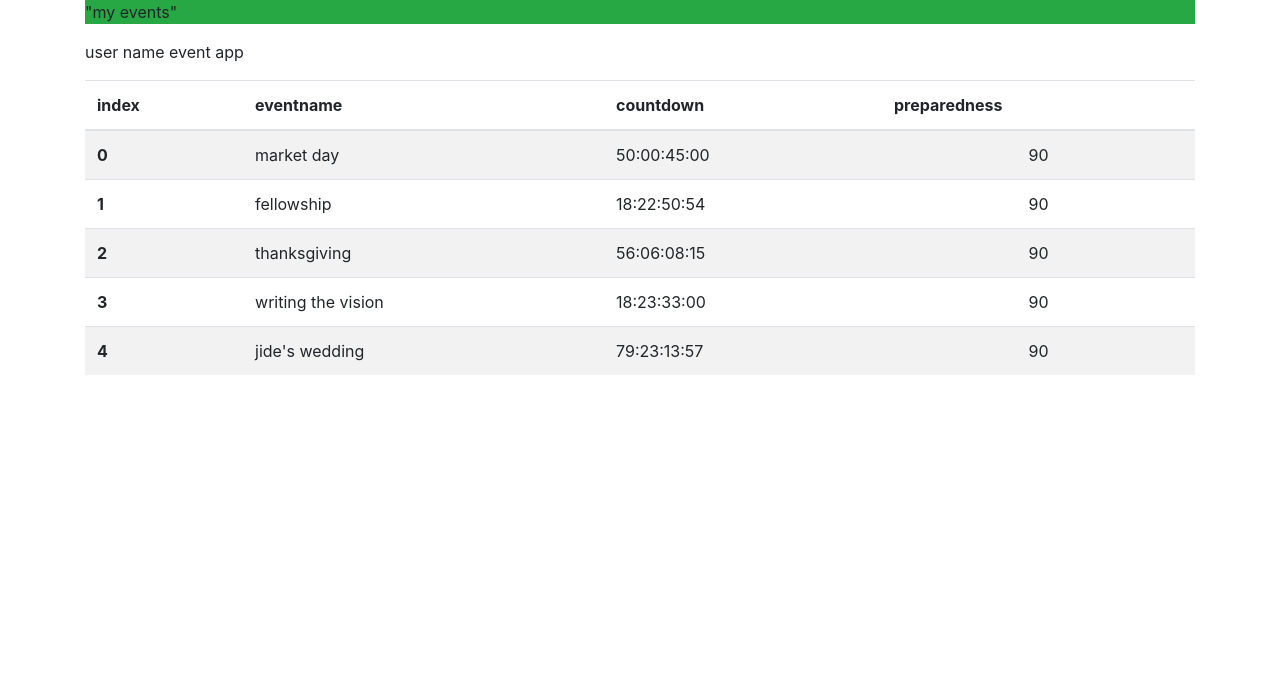
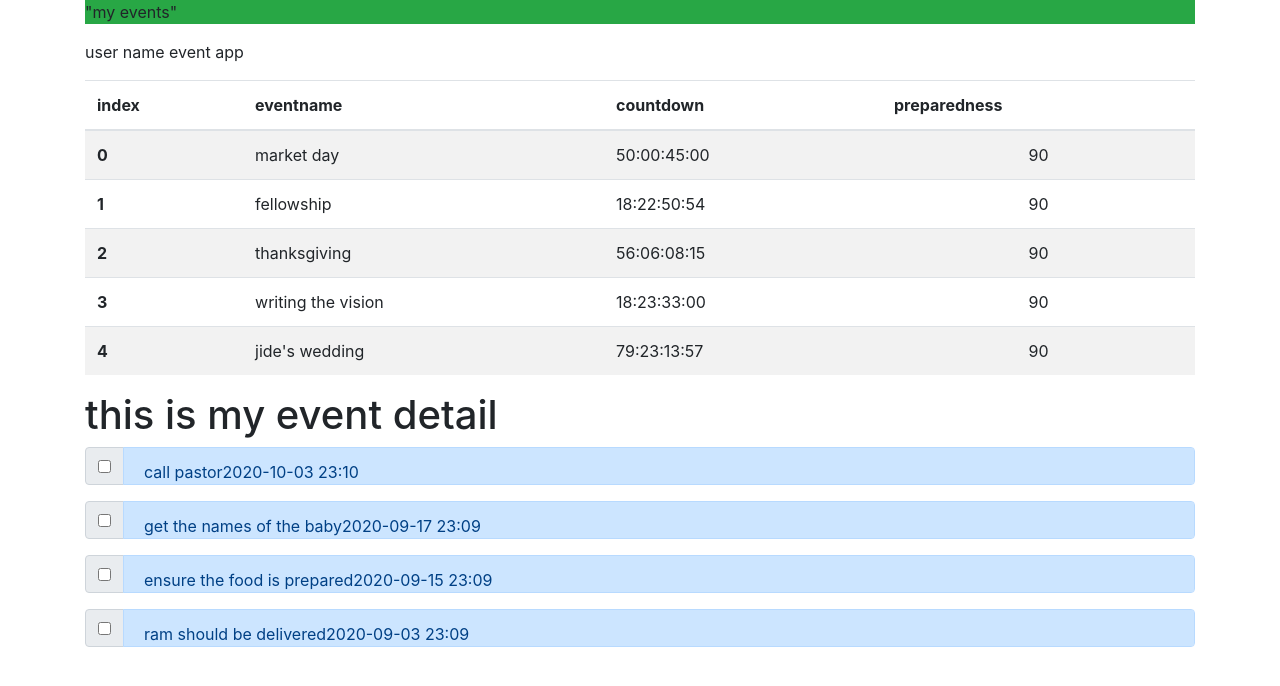
Before and after one commit to omoelyon/event-management-react, a React (Create React App) app: page / in a window 1280 px wide. Shown: the top 686 px of the page. Built offline with nearby package versions, Linux system fonts and the light colour scheme.

Commit message:
minor changes

```diff
--- a/package.json
+++ b/package.json
@@ -7,6 +7,9 @@
     "@testing-library/react": "^9.5.0",
     "@testing-library/user-event": "^7.2.1",
     "bootstrap": "^4.5.2",
+    "lodash": "^4.17.20",
+    "moment": "^2.29.0",
+    "prop-type": "0.0.1",
     "react": "^16.13.1",
     "react-bootstrap": "^1.3.0",
     "react-countdown": "^2.2.1",
--- a/src/EventComponents/EventDetail/EventDetail.js
+++ b/src/EventComponents/EventDetail/EventDetail.js
@@ -1,20 +1,20 @@
-import React, { Component } from "react";
-import axios from "../NewEvent/node_modules/axios";
+import React from "react";
+import styles from "./EventDetail.module.css";
 
-import "./FullPost.css";
+import ToDos from "./ToDos/ToDos";
+import { getEvents } from "../../dummyData/eventData";
 
-const EventDetail = (props) => (
-  <div className={styles.EventDetail}>
-    <h1>this is my event detail</h1>
-    <ToDo />
-    <ToDo />
-    <ToDo />
-    <ToDo />
-    <ToDo />
-    <Item />
-    <Item />
-    <Item />
-  </div>
-);
+const EventDetail = (props) => {
+  // const [EventData, setEventData] = useState({ EventData: getEvents[0] });
+  const EventData = getEvents()[0];
+  return (
+    <div className={styles.EventDetail}>
+      <h1>this is my event detail</h1>
+      <ToDos todos={EventData.toDoList} />
+
+      {/* <Items items={EventData.itemList} /> */}
+    </div>
+  );
+};
 
 export default EventDetail;
--- a/src/EventComponents/EventDetail/EventDetail.module.css
+++ b/src/EventComponents/EventDetail/EventDetail.module.css
@@ -6,9 +6,7 @@
     text-align: center;
 }
 
-.Edit {
 
-}
 
 .Edit label {
     display: block;
--- a/src/EventComponents/EventDetail/Item/Item.js
+++ b/src/EventComponents/EventDetail/Item/Item.js
@@ -11,7 +11,6 @@ const Item = (props) => {
       <button
         onClick={() => {
           setGotten(!gotten);
-          console.log(gotten);
         }}
       >
         {gotten ? "gotten" : "not gotten"}
--- a/src/EventComponents/EventDetail/ToDo/ToDo.js
+++ b/src/EventComponents/EventDetail/ToDo/ToDo.js
@@ -0,0 +1,33 @@
+import React from "react";
+import Moment from "moment";
+
+const ToDo = (props) => (
+
+  <React.Fragment>
+    <div className="input-group mb-3">
+      <div className="input-group-prepend">
+        <div className="input-group-text">
+
+
+          <input
+            type="checkbox"
+            aria-label="Checkbox for following text input"
+          ></input>
+        </div>
+      </div>
+      <div
+        className="alert alert-primary form-control justify"
+        role="alert"
+        aria-label="Text input with checkbox"
+      >
+        <span> {props.todo.description}</span>
+        {/* <span>{props.todo.created}</span> */}
+        <span>
+          {Moment(`${props.todo.created}`).format("YYYY-MM-DD HH:MM")}
+        </span>
+      </div>
+    </div>
+  </React.Fragment>
+);
+
+export default ToDo;
--- /dev/null
+++ b/src/EventComponents/EventDetail/ToDos/ToDos.jsx
@@ -0,0 +1,16 @@
+import React from "react";
+import ToDo from "../ToDo/ToDo";
+
+const ToDos = (props) => {
+  //   console.log("props : ", props);
+
+  return (
+    <React.Fragment>
+      {props.todos.map((todo) => (
+        <ToDo todo={todo} key={todo._id} />
+      ))}
+    </React.Fragment>
+  );
+};
+
+export default ToDos;
--- a/src/EventComponents/Events/Events.js
+++ b/src/EventComponents/Events/Events.js
@@ -1,11 +1,9 @@
 import React from "react";
 import events from "../../dummyData/eventData";
 import Event from "../Event/Event";
-// import styles from "./Events.module.css";
+import EventDetail from "../EventDetail/EventDetail";
 
 const Events = (props) => {
-  // const eventList = { ...events };
-
   return (
     <div>
       <table className="table table-striped">
@@ -19,7 +17,9 @@ const Events = (props) => {
         </thead>
         <tbody>
           {events.map((event, index) => (
-            <tr key={event._id}>
+            <tr
+              key={event._id}
+            >
               <Event
                 index={index}
                 name={event.name}
@@ -30,6 +30,7 @@ const Events = (props) => {
           ))}
         </tbody>
       </table>
+      <EventDetail />
     </div>
   );
 };
--- a/src/dummyData/eventData.js
+++ b/src/dummyData/eventData.js
@@ -11,7 +11,7 @@ const events = [
       {
         _id: "df53ea18-64f6-44cb-842c-ed429b7a0a1a",
         description: "call pastor",
-        created: "2020-09-03T23:27:33.432+00:00",
+        created: "2020-10-03T23:27:33.432+00:00",
         modified: "2020-09-03T23:27:33.432+00:00",
         completed: false,
       },
@@ -19,7 +19,7 @@ const events = [
       {
         _id: "7c8c050d-24b7-4e1d-a38c-481e697004f6",
         description: "get the names of the baby",
-        created: "2020-09-03T23:27:33.432+00:00",
+        created: "2020-09-17T23:27:33.432+00:00",
         modified: "2020-09-03T23:27:33.432+00:00",
         completed: false,
       },
@@ -27,7 +27,7 @@ const events = [
       {
         _id: "a646e036-a840-4f7b-9e0f-7d045e84cc18",
         description: "ensure the food is prepared",
-        created: "2020-09-03T23:27:33.432+00:00",
+        created: "2020-09-15T23:27:33.432+00:00",
         modified: "2020-09-03T23:27:33.432+00:00",
         completed: false,
       },
@@ -155,7 +155,7 @@ const events = [
       {
         _id: "df53ea18-64f6-44cb-842c-ed429b7a0a1a",
         description: "call pastor",
-        created: "2020-09-03T23:27:33.432+00:00",
+        created: "2020-10-03T23:27:33.432+00:00",
         modified: "2020-09-03T23:27:33.432+00:00",
         completed: false,
       },
@@ -163,7 +163,7 @@ const events = [
       {
         _id: "7c8c050d-24b7-4e1d-a38c-481e697004f6",
         description: "get the names of the baby",
-        created: "2020-09-03T23:27:33.432+00:00",
+        created: "2020-12-03T23:27:33.432+00:00",
         modified: "2020-09-03T23:27:33.432+00:00",
         completed: false,
       },
@@ -171,7 +171,7 @@ const events = [
       {
         _id: "a646e036-a840-4f7b-9e0f-7d045e84cc18",
         description: "ensure the food is prepared",
-        created: "2020-09-03T23:27:33.432+00:00",
+        created: "2020-10-03T23:27:33.432+00:00",
         modified: "2020-09-03T23:27:33.432+00:00",
         completed: false,
       },
```
Also changed, not shown: src/EventComponents/Event/Event.js (+5 -2 lines), src/EventComponents/EventDetail/Items/Items.jsx (added, +8 -0 lines), src/EventComponents/EventDetail/Items/Items.module.css (added), src/EventComponents/EventDetail/ToDos/ToDos.module.css (added), 1 other file (tests, documents, lock files or other folders).
